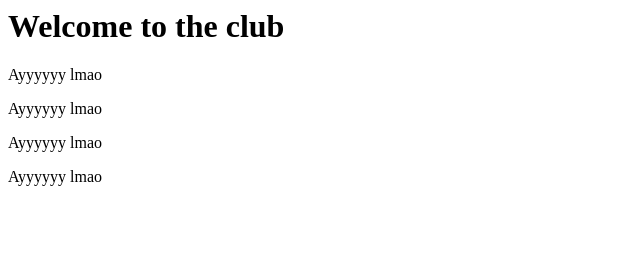
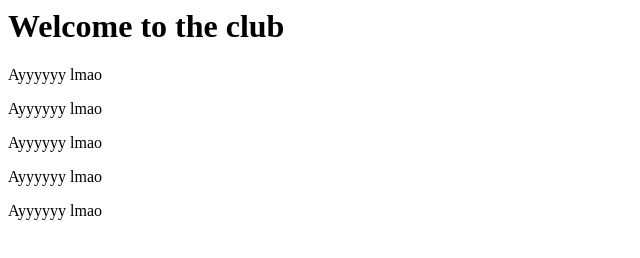
Before and after one commit to kcsollis/website, a plain HTML site: page index.html in a window 1280 px wide. Shown: the whole page, without its empty margins (0-640 px from the left). Drawn offline with Linux system fonts and the light colour scheme.

Commit message:
Update index.html

```diff
--- a/index.html
+++ b/index.html
@@ -10,5 +10,6 @@
     <p>Ayyyyyy lmao</p>
     <p>Ayyyyyy lmao</p>
     <p>Ayyyyyy lmao</p>
+    <p>Ayyyyyy lmao</p>
 </body>
 </html>
```
